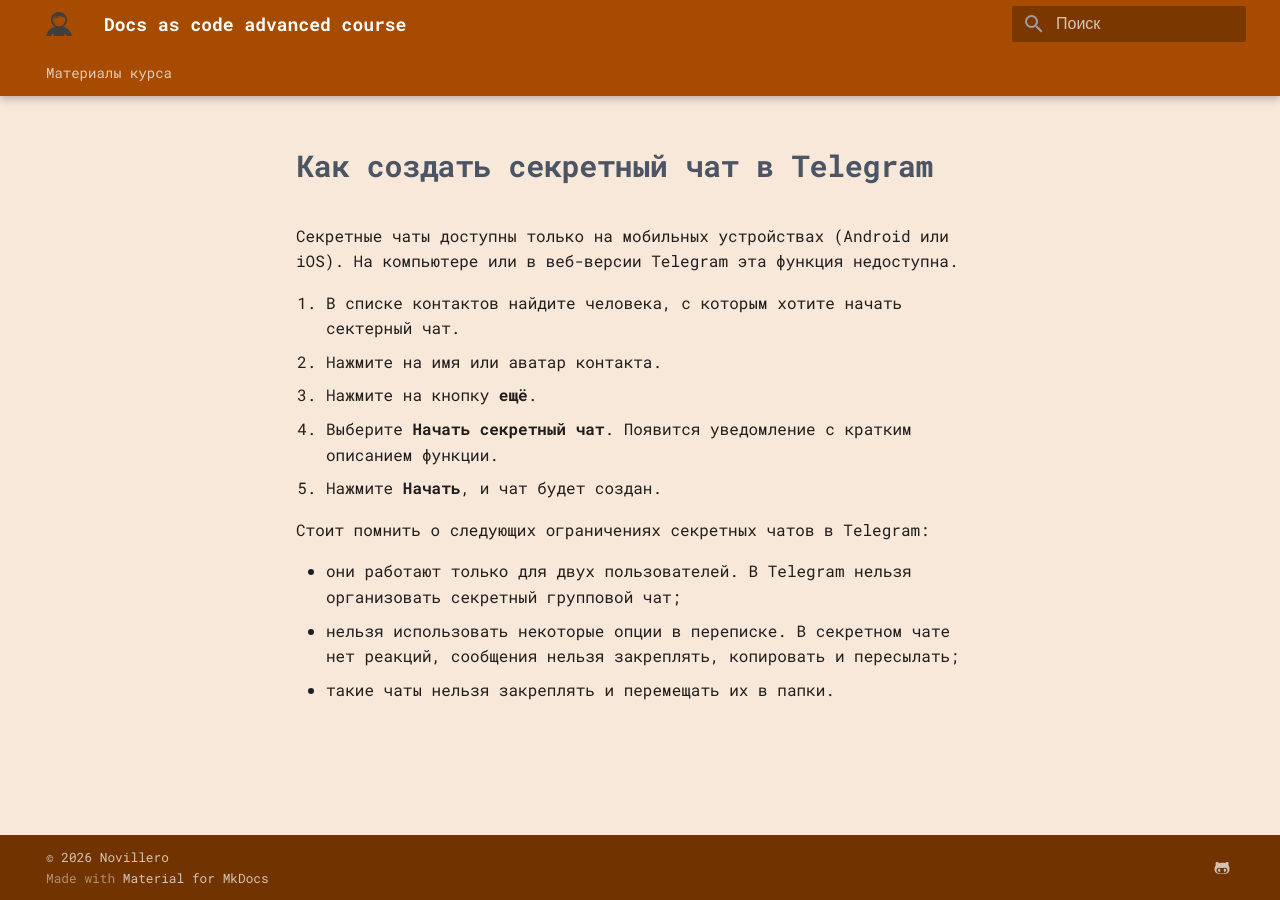
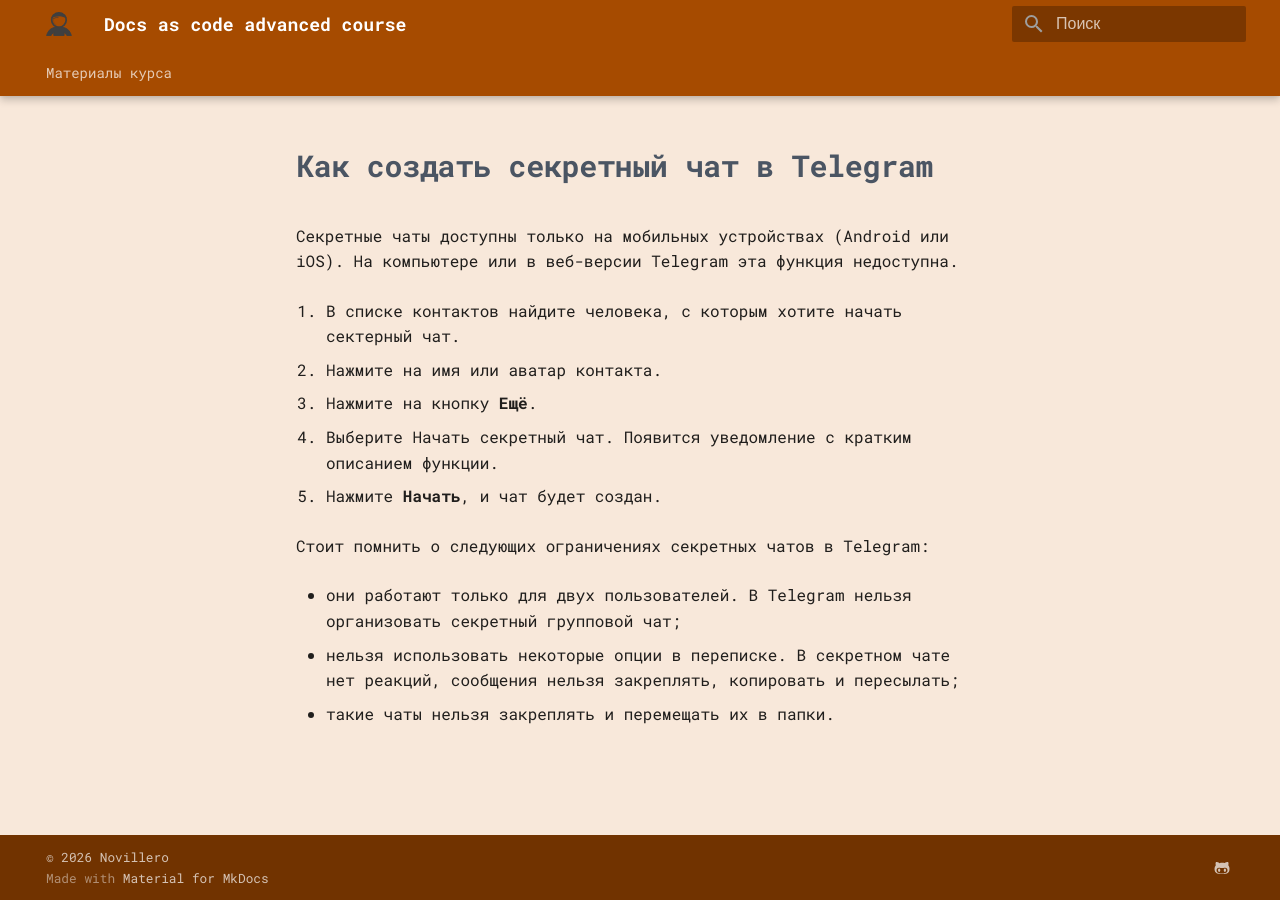
Before and after one commit to novillero/dac-adv-2, an MkDocs documentation site: the page built from docs/instructions/labracadabrador-study-instruction.md, in a window 1280 px wide. Built offline with MkDocs 1.6.1 and Material for MkDocs 9.7.7, drawn with Linux system fonts in a browser that asks for light colours; some web fonts are replaced.

```diff
--- a/docs/instructions/labracadabrador-study-instruction.md
+++ b/docs/instructions/labracadabrador-study-instruction.md
@@ -3,13 +3,19 @@
 Секретные чаты доступны только на мобильных устройствах (Android или iOS). На компьютере или в веб-версии Telegram эта функция недоступна.
 
 1. В списке контактов найдите человека, с которым хотите начать сектерный чат.
+
 2. Нажмите на имя или аватар контакта.
-3. Нажмите на кнопку **ещё**.
-4. Выберите **Начать секретный чат**. Появится уведомление с кратким описанием функции.
+
+3. Нажмите на кнопку **Ещё**.
+
+4. Выберите Начать секретный чат. Появится уведомление с кратким описанием функции.
+
 5. Нажмите **Начать**, и чат будет создан.
 
 Стоит помнить о следующих ограничениях секретных чатов в Telegram:
 
 * они работают только для двух пользователей. В Telegram нельзя организовать секретный групповой чат;
+
 * нельзя использовать некоторые опции в переписке. В секретном чате нет реакций, сообщения нельзя закреплять, копировать и пересылать;
+
 * такие чаты нельзя закреплять и перемещать их в папки.
```
